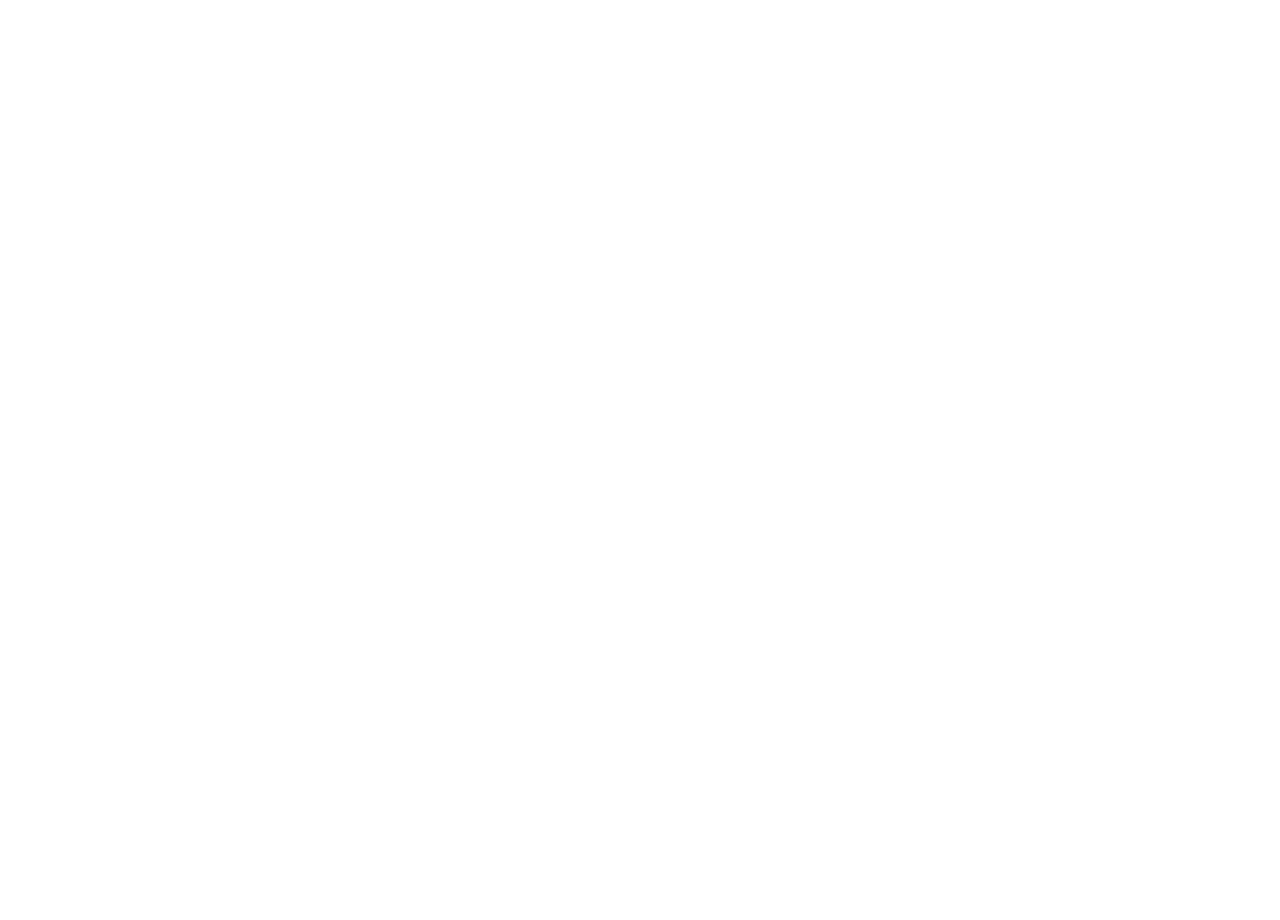
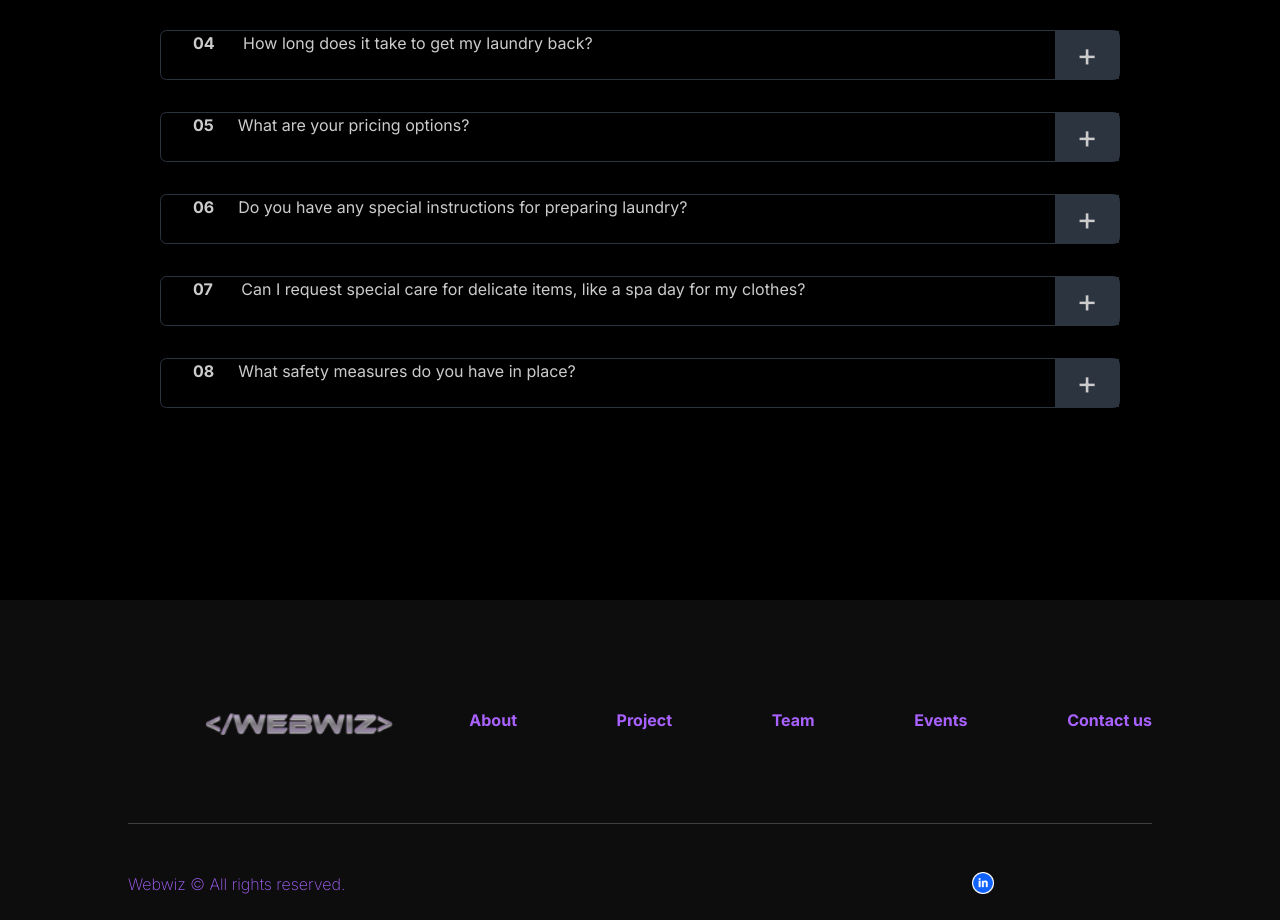
Before and after one commit to Webwiznitr/project-snowdrop, a Next.js app: page /sanket in a window 1280 px wide. Before the commit this address had no page. Shown: the part 432-1352 px from the top of the page. Before the commit the page ends 800 px from the top, so only its background shows below. Built offline with nearby package versions, Linux system fonts and the light colour scheme.

Commit message:
first commit

```diff
--- /dev/null
+++ b/src/app/sanket/Faq.tsx
@@ -0,0 +1,147 @@
+'use client';
+import { useState } from "react";
+
+
+
+
+
+
+// list of all questions and answers for the FAQ section
+const questions = [
+    {
+        question: "Do you offer pick-up and delivery services?",
+        answer:
+            "Absolutely! We'll rescue your laundry from the wilds of your bedroom and return it fresh and folded.",
+    },
+    {
+        question: 'How do I schedule a pick-up?',
+        answer:
+            "Scheduling a pick-up is easy! Just visit our website or give us a call to book a time that works for you.",
+    },
+    {
+        question: "What types of laundry services do you offer?",
+        answer:
+            "We're not just laundry experts, we're laundry ninjas! Washing, drying, folding, even ironing if you dare!",
+    },
+    {
+        question: " How long does it take to get my laundry back?",
+        answer:
+            "Faster than it takes to find a matching sock! Typically 24-48 hours, depending on the complexity of your laundry saga.",
+    },
+    {
+        question: "What are your pricing options?",
+        answer:
+            "You will be billed monthly or annually, depending on your plan. You can cancel your subscription at any time.",
+    },
+    {
+        question: "Do you have any special instructions for preparing laundry?",
+        answer:
+            "Simply bag up your dirty laundry, and we'll take care of the rest! We'll handle stains and delicate fabrics with care.",
+    },
+    {
+        question: " Can I request special care for delicate items, like a spa day for my clothes?",
+        answer:
+            "Absolutely! Just let us know your preferences, and we'll ensure your delicate items are treated with extra TLC.",
+    },
+    {
+        question: "What safety measures do you have in place?",
+        answer:
+            "Your safety and hygiene are our top priorities. We adhere to strict cleanliness standards and offer contactless pick-up and delivery options for added peace of mind.",
+    },
+
+];
+
+
+const Faq = () => {
+    // state to toggle the answer display
+    const [question, setQuestion] = useState<number | null>(null);
+
+    // function to toggle the answer display
+    const toggle = (index: number) => {
+        if (question === index) {
+            setQuestion(null);
+        } else {
+            setQuestion(index);
+        }
+    };
+
+
+
+
+    return (
+        <main>
+            <section className="flex flex-col heroBg bg-[#000] gap-12 pb-[12rem]" id="faq">
+
+                <section className="flex flex-col   pb-[3rem]" id="faq">
+
+                    <div className="flex flex-col w-[100%] mx-auto mt-[3rem] text-center  ">
+                        <div className="w-[100%] mx-auto textJS text-[3rem] text-white">
+                            FAQS
+                        </div>
+                    </div>
+
+
+
+
+
+
+                </section>
+
+                <ul className="flex flex-col gap-8 w-[75%] mx-auto relative z-20 hero-txt">
+                    {questions.map((q, index) => (
+                        <li key={q.question}>
+                            <div
+                                className={`${index !== -1 ? "rounded-[0.77075rem]  text-[#fff] bg-black opacity-80 inset-shadow " : ""
+                                    } gap-[0.3rem] flex flex-col`}
+                            >
+                                <div
+                                    className="flex flex-col justify-between cursor-pointer border-gray-700 "
+                                    onClick={() => {
+                                        toggle(index);
+                                    }}
+                                    style={{
+                                        borderRadius: '0.4rem',
+
+                                        borderWidth: '0.06rem'
+
+                                    }}
+                                >
+
+                                    <div className="text-start ml-4 " >
+
+                                        <div className="text-start ml-4   " >
+
+                                            <span className=" text-[#fff] font-bold">{`0${index + 1}`}</span>
+                                            <span className=" ml-6 text-[#fff]">{`${q.question}`}</span>
+
+                                            <div
+
+                                                className={`float-right   h-[full] bg-gray-700  relative  w-[4rem] transform ${question === index ? 'rotate-180 , bg-[#A962FF]' : ''}`}
+                                            >
+                                                <h1 className="text-white text-[2rem] flex justify-center">+</h1>
+                                            </div>
+                                        </div>
+
+                                    </div>
+
+                                    <div
+                                        className={`text-start mx-auto transition-transform ease-out duration-300 z-50 ${question === index
+                                            ? "scale-100 translate-y-0 p-[2rem] bg-opacity-0"
+                                            : "scale-y-0 -translate-y-[50%] h-0"
+                                            }`}
+
+                                    >
+                                        {q.answer}
+                                    </div>
+                                </div >
+                            </div>
+                        </li >
+                    ))}
+                </ul >
+            </section>
+
+        </main>
+    )
+}
+
+export default Faq;
--- /dev/null
+++ b/src/app/sanket/footer.js
@@ -0,0 +1,55 @@
+"use client";
+import React from "react";
+
+import Link from "next/link";
+import Image from 'next/image';
+
+export function Footer() {
+    return (
+        <div className="bg-[#0D0D0D] w-full">
+            <div className="md:h-[20rem] sm:h-[15rem] h-[10rem] bg-[#0D0D0D] flex flex-col w-[80%] m-auto pt-8">
+
+                <div className="flex flex-row h-2/3 w-full bg-green border-b-[0.09rem] border-b-[#3f3f3f] ">
+                    <div className="logo w-1/3 ">
+                        <div className="relative  lg:w-[55%] md:w-[55%] sm:w-[40%] w-[48%]  lg:h-[80%]  h-[65%] my-auto justify-center m-auto mt-[1rem]">
+                            <Image
+                                src="/footer/webwizfooter.png"
+                                alt="GIF"
+                                layout="fill"
+                                objectFit="contain"
+                                className="rounded-lg"
+                            />
+                        </div>
+                    </div>
+                    <div className="text w-2/3 bg-[#0D0D0D] flex flex-row text-[#A962FF] justify-between flex-wrap sm:gap-8 gap-3 text-[1rem] sm:font-bold font-semibold ">
+                        <span className=" sm:translate-y-[40%]"><Link href={'/about'}>About</Link></span>
+                        <span className="sm:translate-y-[40%]"><Link href={'/project'}>Project</Link></span>
+                        <span className="sm:translate-y-[40%]"><Link href={'/team'}>Team</Link></span>
+                        <span className="sm:translate-y-[40%]"><Link href={'/events'}>Events</Link></span>
+                        <span className="sm:translate-y-[40%]"><Link href={'/contactus'}>Contact us</Link></span>
+                    </div>
+                </div>
+
+                <div className="h-1/3">
+                    <div className="  flex flex-row justify-between  w-full h-full  ">
+                        <span className="text-[#A962FF] font-extralight  md:text-[1rem] text-[0.8rem]   md:mt-[3rem] sm:mt-[2rem] mt-[1rem]">Webwiz &#169; All rights reserved.</span>
+
+
+                        <div className="relative  md:mt-[3rem] sm:mt-[1.4rem] mt-[1rem] lg:w-[33%] md:w-[22%]  w-[21%]  lg:h-[23%] md:h-[18%] h-[52%]  justify-center flex flex-row ">
+                            <Link href={'/linkedin'}>
+                                <Image
+                                    src="/footer/linkedin.png"
+                                    alt="GIF"
+                                    layout="fill"
+                                    objectFit="contain"
+                                    className="rounded-lg"
+                                /></Link>
+                        </div>
+
+                    </div>
+                </div>
+
+            </div>
+        </div>
+    );
+}
--- /dev/null
+++ b/src/app/sanket/page.tsx
@@ -0,0 +1,13 @@
+import React from 'react';
+import { Footer } from './footer'
+import Faq from './Faq'
+function page() {
+    return (
+        <div>
+            <Faq />
+            <Footer />
+        </div>
+    );
+}
+
+export default page;
```
Also changed, not shown: public/footer/linkedin.png (added), public/footer/webwizfooter.png (added).
